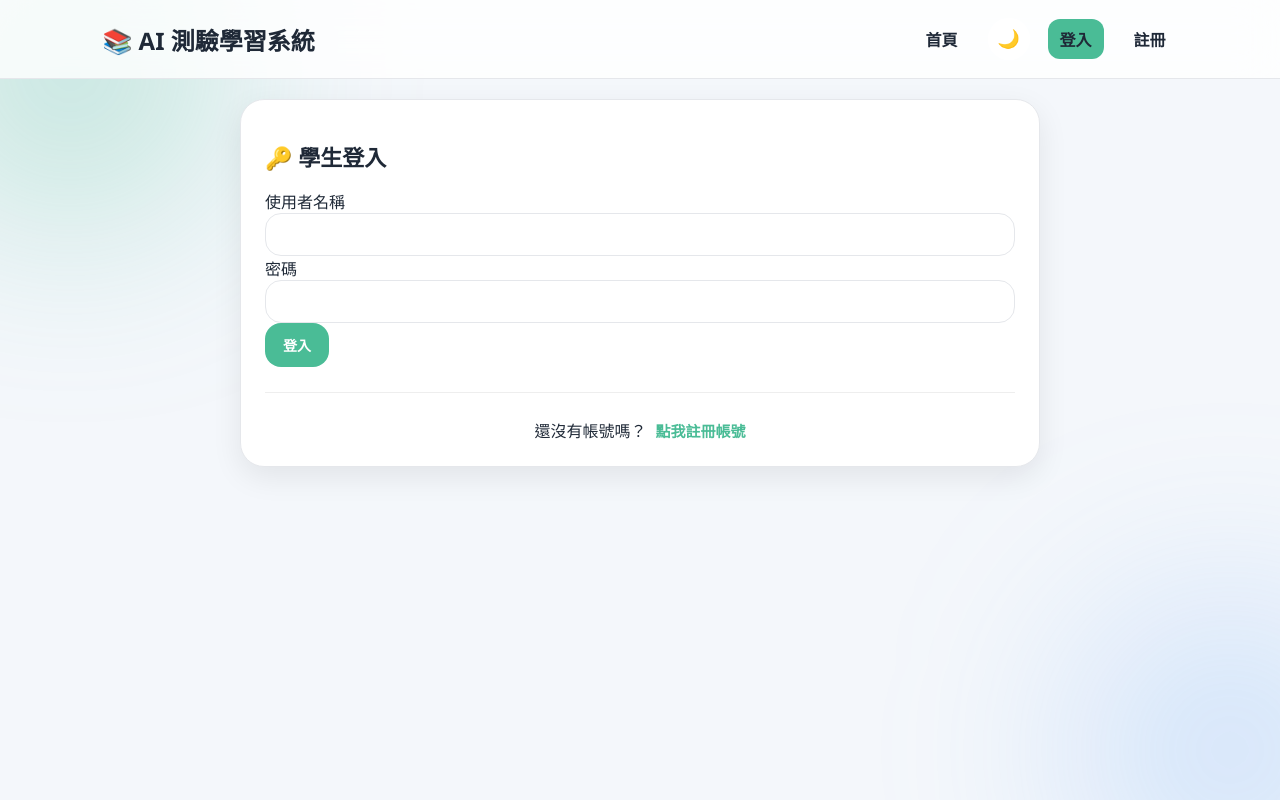
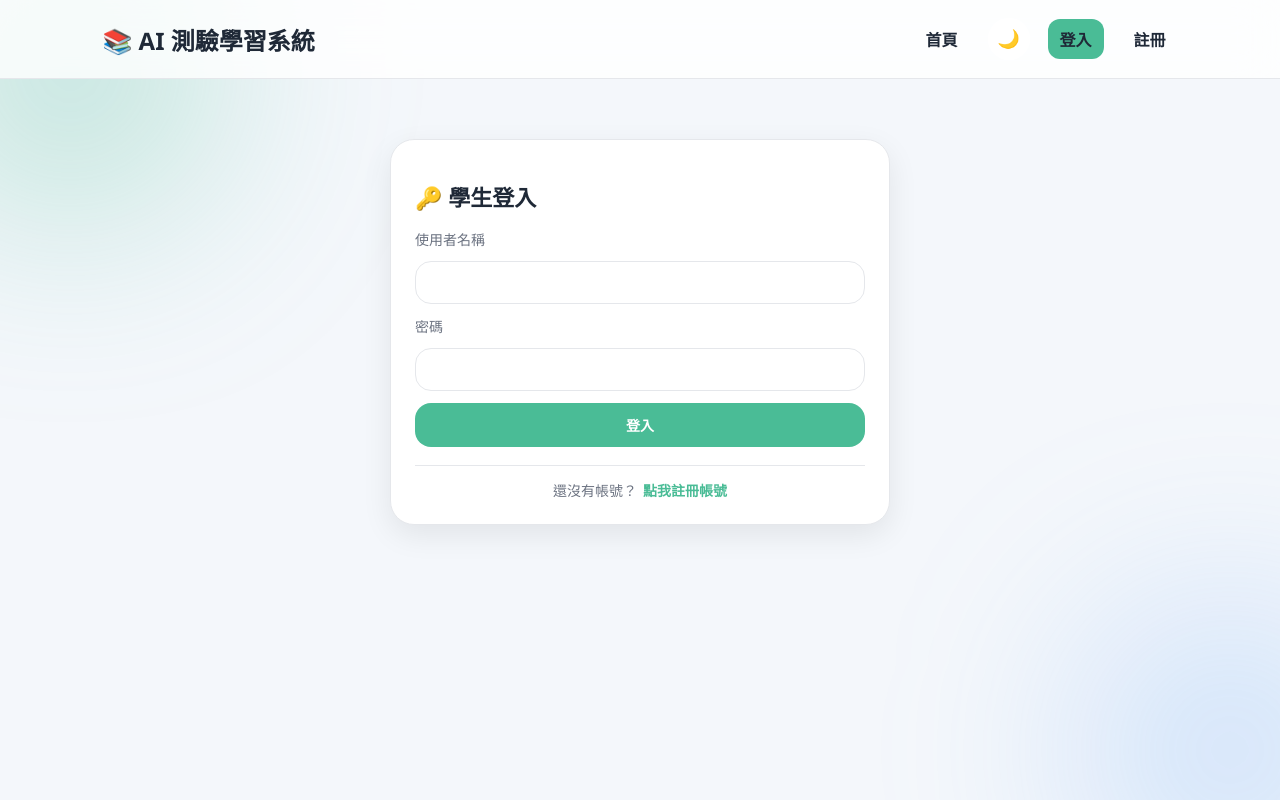
Before and after one commit to CBF113045/django-ds-quiz, a Django app: page /login/ in a window 1280 px wide. Run offline with Django 5.2, Linux system fonts and the light colour scheme.

Commit message:
Update login.html

```diff
--- a/quiz/templates/quiz/login.html
+++ b/quiz/templates/quiz/login.html
@@ -3,11 +3,11 @@
 
 {% block content %}
 
-<div class="card">
+<div class="card auth-card">
 
     <h2>🔑 學生登入</h2>
 
-    <form method="POST">
+    <form method="POST" class="auth-form">
         {% csrf_token %}
 
         <label>使用者名稱</label>
@@ -16,26 +16,16 @@
         <label>密碼</label>
         <input type="password" name="password">
 
-        <br>
-
         <button class="btn primary" type="submit">登入</button>
     </form>
 
-        <hr style="border: 0; border-top: 1px solid #eee; margin: 25px 0;">
-
-        <div style="text-align: center;">
-            <span>還沒有帳號嗎？</span>
-            <a href="{% url 'register' %}" style="
-                color: #4abc96;
-                text-decoration: none;
-                font-weight: bold;
-                font-size: 15px;
-                margin-left: 5px;
-            ">
-                點我註冊帳號
-            </a>
-        </div>
-
+    <div class="auth-footer">
+        <span>還沒有帳號？</span>
+        <a href="{% url 'register' %}" class="auth-link">
+            點我註冊帳號
+        </a>
     </div>
 
+</div>
+
 {% endblock %}
```
